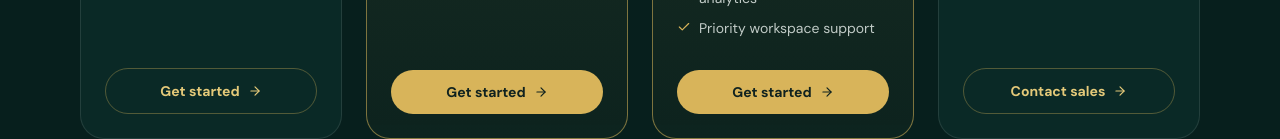
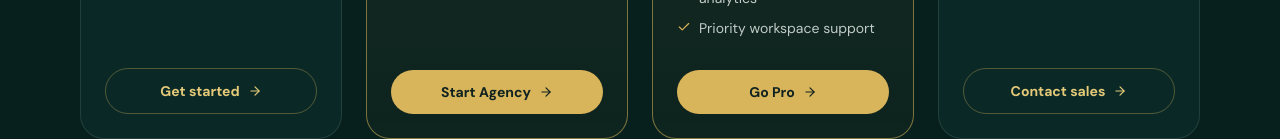
Before and after one commit to dropverseagency/dropverse, a Next.js app: page /pricing in a window 1280 px wide. Shown: the part 813-952 px from the top of the page. Built offline with nearby package versions, Linux system fonts and the light colour scheme; no server answers.

Commit message:
feat(pricing): open PayPal checkout modal for paid plans

```diff
--- a/app/pricing/page.tsx
+++ b/app/pricing/page.tsx
@@ -1,9 +1,12 @@
 'use client'
+import { useState } from 'react'
 import Link from 'next/link'
+import { useRouter } from 'next/navigation'
 import { ArrowRight, Check, Zap, Users, Target } from 'lucide-react'
 import { PLAN_CONFIG, membersLabelFor } from '../../lib/planConfig'
 import SiteHeader from '../../components/SiteHeader'
 import Brand from '../../components/Brand'
+import PayPalCheckoutModal from '../../components/PayPalCheckoutModal'
 import { useAuth } from '../../lib/useAuth'
 
 function planHref(signedIn: boolean, planId: string): string {
@@ -15,9 +18,31 @@ function priceFor(plan: (typeof PLAN_CONFIG)[number]): string {
   return plan.price === 0 ? '$0' : `$${plan.price}`
 }
 
+type CheckoutPlan = { id: string; displayName: string; price: number }
+
 export default function PricingPage() {
   const auth = useAuth()
+  const router = useRouter()
   const signedIn = !auth.loading && Boolean(auth.user)
+  const [checkout, setCheckout] = useState<CheckoutPlan | null>(null)
+  const [toast, setToast] = useState<string | null>(null)
+
+  function openPlanCheckout(plan: (typeof PLAN_CONFIG)[number]) {
+    if (plan.enterprise) {
+      window.location.href = 'mailto:dropverseagency@gmail.com?subject=Enterprise%20plan'
+      return
+    }
+    if (plan.price <= 0) {
+      router.push(planHref(signedIn, plan.id))
+      return
+    }
+    if (!signedIn) {
+      router.push(`/login?redirect=${encodeURIComponent('/pricing')}`)
+      return
+    }
+    setToast(null)
+    setCheckout({ id: plan.id, displayName: plan.displayName, price: plan.price })
+  }
 
   return (
     <main className="min-h-screen bg-[#071f1d]">
@@ -34,6 +59,12 @@ export default function PricingPage() {
             Prices below are DropVerse plan fees — not a share of any external market.
           </p>
         </div>
+
+        {toast && (
+          <div className="mx-auto mt-6 max-w-lg rounded-2xl border border-[rgba(232,154,141,0.35)] bg-[rgba(232,154,141,0.08)] px-4 py-3 text-center text-sm text-[#e89a8d]">
+            {toast}
+          </div>
+        )}
 
         <div className="mt-14 grid gap-6 lg:grid-cols-4">
           {PLAN_CONFIG.map((plan) => {
@@ -70,17 +101,18 @@ export default function PricingPage() {
                     </li>
                   ))}
                 </ul>
-                <Link
-                  href={plan.enterprise ? 'mailto:dropverseagency@gmail.com' : planHref(signedIn, plan.id)}
+                <button
+                  type="button"
+                  onClick={() => openPlanCheckout(plan)}
                   className={`mt-8 inline-flex items-center justify-center gap-2 rounded-full px-5 py-3 text-sm font-bold transition ${
                     featured
                       ? 'bg-[#d8b45a] text-[#10221f] hover:bg-[#f0d98b]'
                       : 'border border-[rgba(216,180,90,0.35)] text-[#e4c979] hover:bg-[rgba(216,180,90,0.12)]'
                   }`}
                 >
-                  {plan.enterprise ? 'Contact sales' : signedIn ? 'Choose plan' : 'Get started'}
+                  {plan.enterprise ? 'Contact sales' : plan.price === 0 ? (signedIn ? 'Open workspace' : 'Get started') : plan.cta}
                   <ArrowRight size={14} />
-                </Link>
+                </button>
               </div>
             )
           })}
@@ -117,9 +149,16 @@ export default function PricingPage() {
               </div>
             </div>
           </div>
-          <Link href={planHref(signedIn, 'AGENCY')} className="mt-12 inline-flex items-center gap-3 rounded-full bg-[#d8b45a] px-7 py-4 font-bold text-[#10221f] transition hover:bg-[#f0d98b]">
-            {signedIn ? 'Create your agency workspace' : 'Get started free'} <ArrowRight size={18} />
-          </Link>
+          <button
+            type="button"
+            onClick={() => {
+              const agency = PLAN_CONFIG.find((p) => p.id === 'AGENCY')
+              if (agency) openPlanCheckout(agency)
+            }}
+            className="mt-12 inline-flex items-center gap-3 rounded-full bg-[#d8b45a] px-7 py-4 font-bold text-[#10221f] transition hover:bg-[#f0d98b]"
+          >
+            {signedIn ? 'Start Agency with PayPal' : 'Get started free'} <ArrowRight size={18} />
+          </button>
         </div>
       </section>
 
@@ -142,6 +181,27 @@ export default function PricingPage() {
           <p className="text-xs text-[#5f726c]">© 2026 DropVerse. All rights reserved.</p>
         </div>
       </footer>
+
+      <PayPalCheckoutModal
+        open={Boolean(checkout)}
+        onClose={() => setCheckout(null)}
+        title={checkout ? `Subscribe — ${checkout.displayName}` : 'Subscribe'}
+        planName={checkout?.displayName || 'Plan'}
+        amount={checkout?.price || 0}
+        description={checkout ? `DropVerse ${checkout.displayName} plan (monthly)` : undefined}
+        onSuccess={(details) => {
+          const planId = checkout?.id || ''
+          setCheckout(null)
+          router.push(`/payment/success?transaction_id=${encodeURIComponent(details.orderId)}&provider=paypal&plan=${encodeURIComponent(planId)}`)
+        }}
+        onError={(message) => {
+          if (message === 'Payment cancelled.') {
+            setToast('Checkout cancelled.')
+          } else {
+            setToast(message)
+          }
+        }}
+      />
     </main>
   )
 }
```
